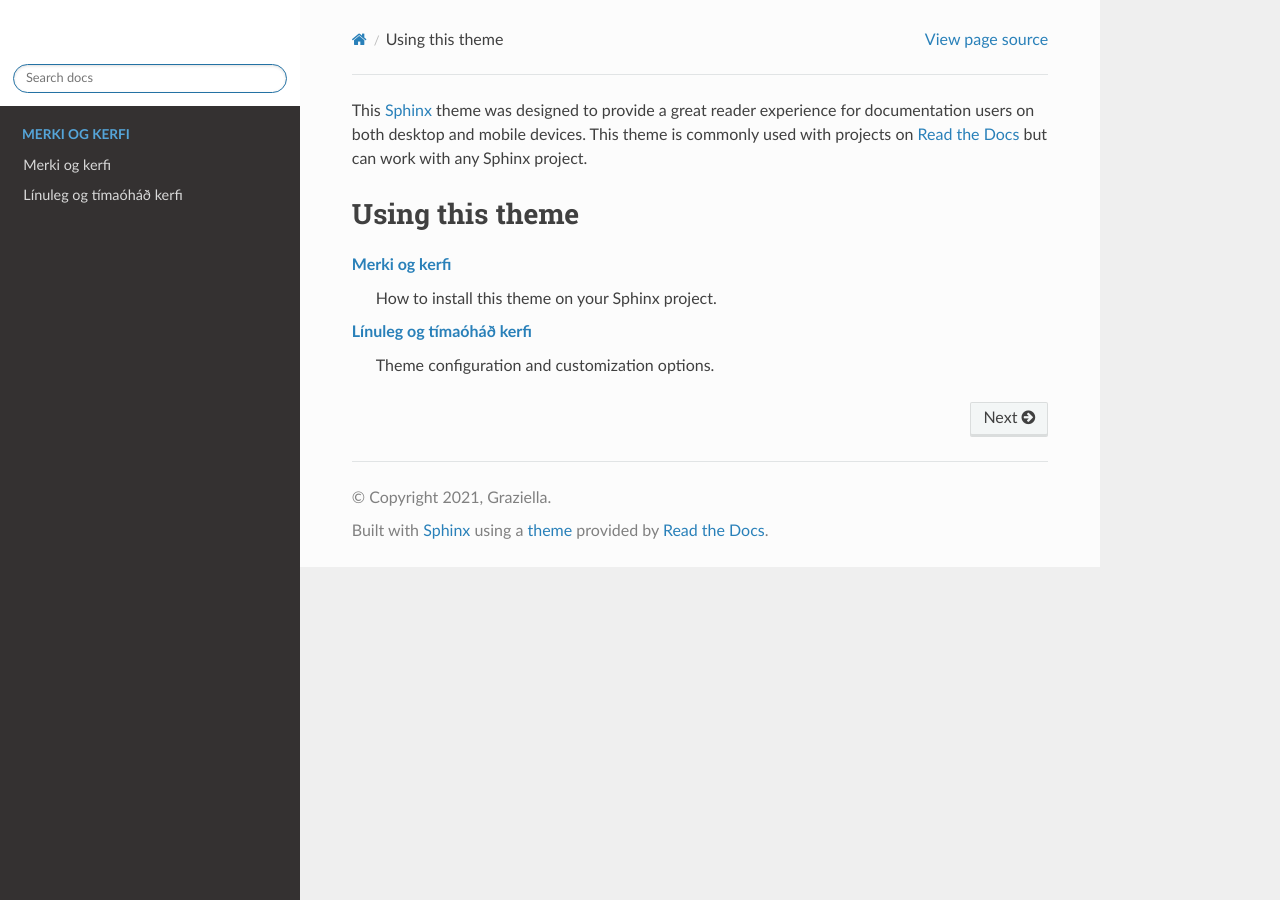
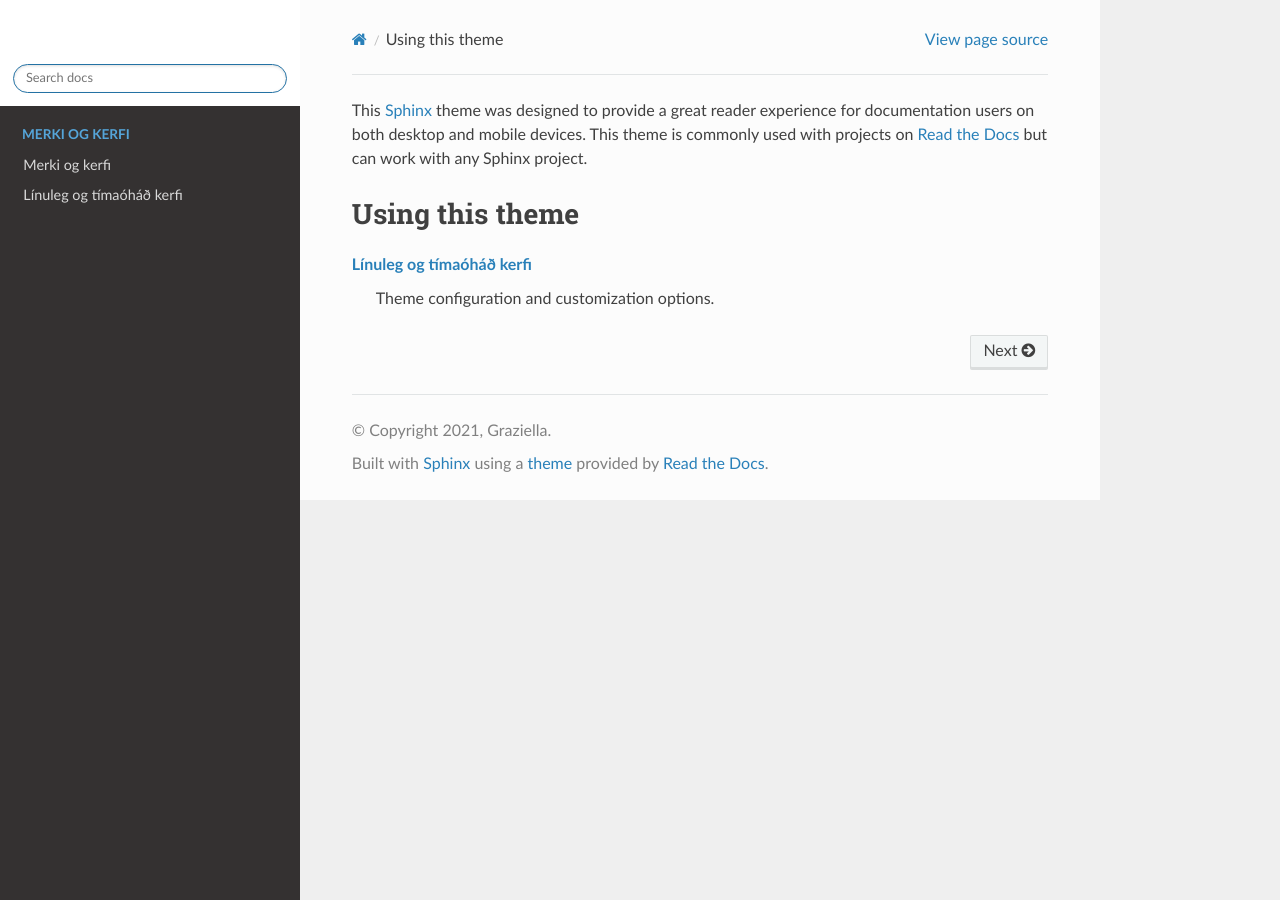
Before and after one commit to CreativeExpert/merkiogkerfi, a Sphinx documentation site: the page built from docs/source/index.rst, in a window 1280 px wide. Built offline with Sphinx 7.4.7 and the Read the Docs theme 2.0.0, drawn with Linux system fonts in a browser that asks for light colours; pages that are not in the unit, such as notebooks, are missing from menus.

Commit message:
Update index.rst

```diff
--- a/docs/source/index.rst
+++ b/docs/source/index.rst
@@ -7,9 +7,6 @@ used with projects on `Read the Docs`_ but can work with any Sphinx project.
 
 Using this theme
 ----------------
-
-:doc:`Merki og kerfi`
-    How to install this theme on your Sphinx project.
 
 :doc:`LHO`
     Theme configuration and customization options.
```
